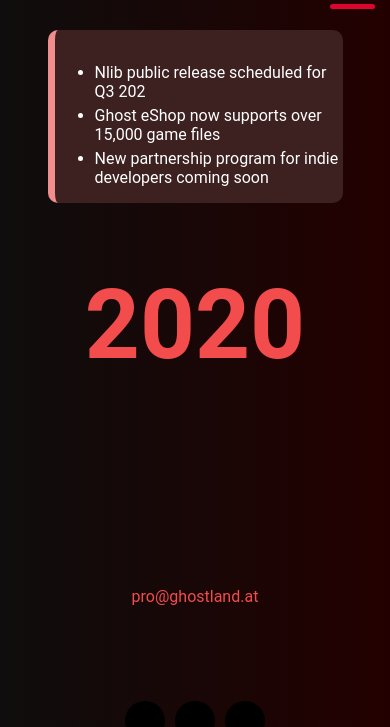
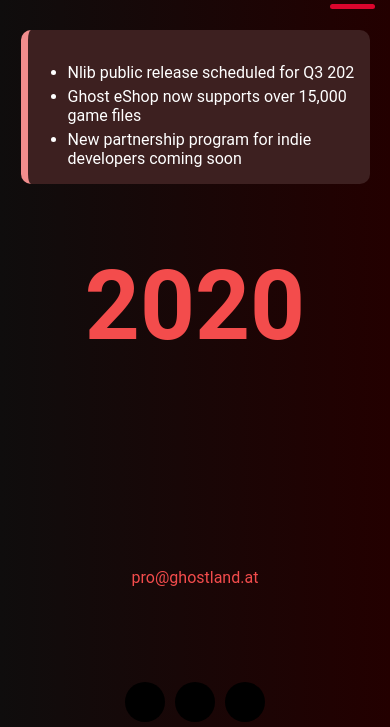
Before and after one commit to ghost-land/GhostLand-Web, a Flask app: template templates/index.jinja in a window 390 px wide. Shown: the part 40-767 px from the top of the page. Run offline with Flask 3, Linux system fonts and the light colour scheme; the template is opened without the code that fills it, so the values that code supplies are empty; parts of the project's set-up code (start-up, migrations or seed data) failed here and were passed over.

Commit message:
Improve responsive on the main page
Added responsive to the "Latest Announcements" and "Our Projects" sections

```diff
--- a/static/css/index.css
+++ b/static/css/index.css
@@ -19,6 +19,12 @@
 div.latest-announcements li {
   color: #fff;
   margin-bottom: 5px;
+}
+
+@media screen and (max-width: 750px) {
+  div.latest-announcements {
+    width: 95%;
+  }
 }
 
 
@@ -121,6 +127,12 @@
   cursor: pointer;
 }
 
+@media screen and (max-width: 720px) {
+  .project-cards {
+    flex-direction: column;
+  }
+}
+
 
 /* = connect with us = */
 
```
